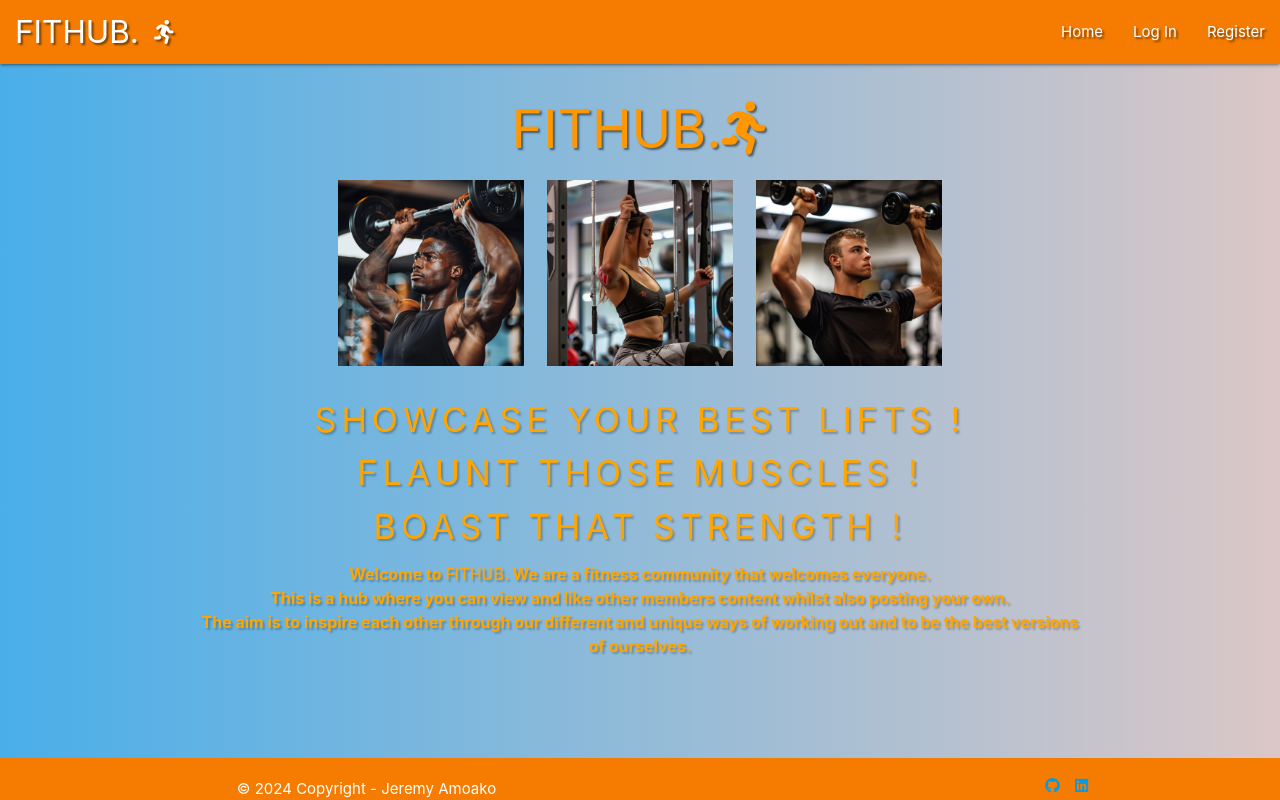
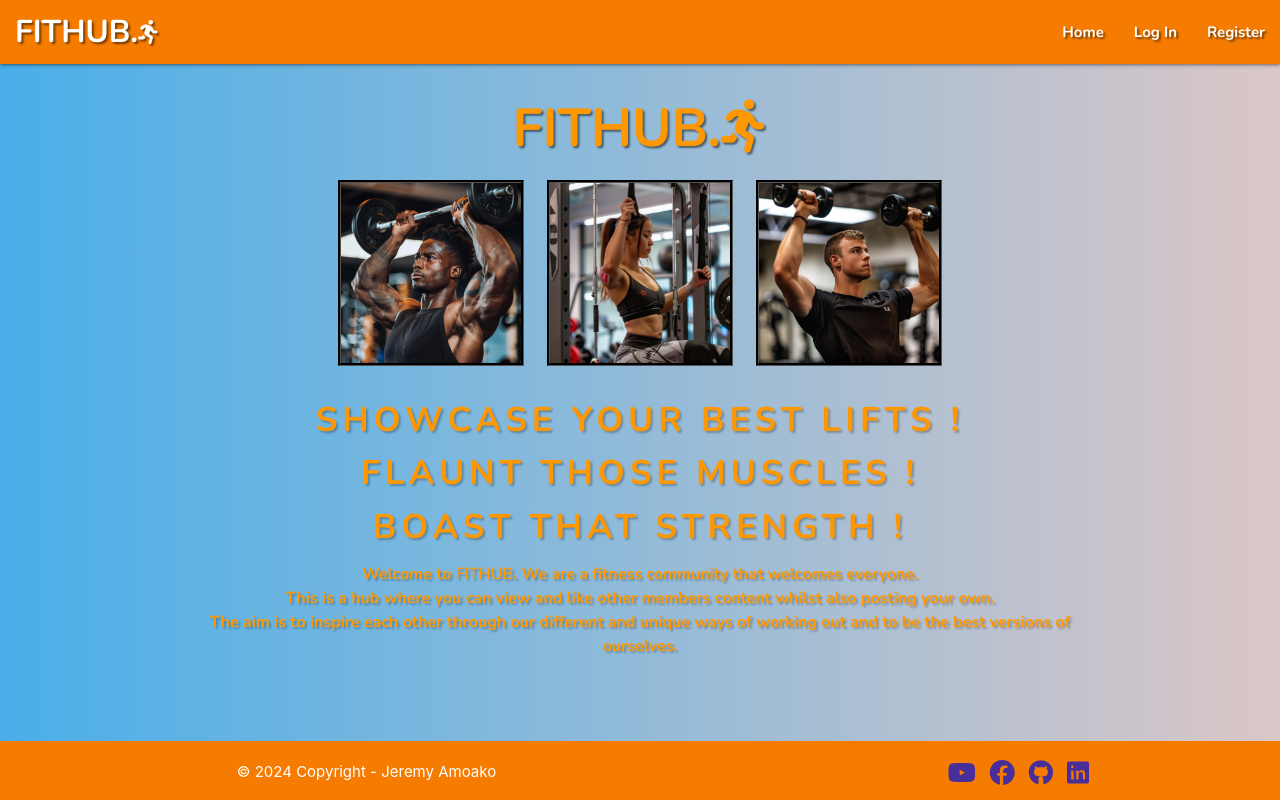
Before and after one commit to JeyAsare/fithub, a Flask app: page /home in a window 1280 px wide. Run offline with Flask 3, Linux system fonts and the light colour scheme; some libraries are stand-ins or nearby versions.

Commit message:
Added extra CSS to home page

```diff
--- a/static/css/style.css
+++ b/static/css/style.css
@@ -22,15 +22,18 @@ body{
 
 .brand-logo{
     margin-left: 15px;
+    font-optical-sizing: auto;
+    font-weight: 700;
+    font-style: normal;
+    font-family: "Nunito", sans-serif;
 }
 
 .inline-block img{
     width: 100%;
+    border-style: groove;
+    border-color: black;
 }
 
-.home-pics{
-    position:relative;
-}
 
 .fa-solid .right{
     line-height: 0;
@@ -57,8 +60,11 @@ body{
 .home-text, .home-para{
     padding: 8px;
     margin: 0;
-    color: orange;
     text-shadow: 2px 2px 2px rgba(0, 0, 0, 0.250);
+    font-optical-sizing: auto;
+    font-weight: 700;
+    font-style: normal;
+    font-family: "Nunito", sans-serif;
 }
 
 .home-para{
@@ -103,3 +109,29 @@ body{
 .card-action{
     z-index: 99;
 }
+
+i.fa-solid.fa-person-running.right {
+    z-index: 9999;
+    margin-left: 0;
+}
+
+h2{
+    font-family: "Nunito", sans-serif;
+    font-optical-sizing: auto;
+    font-weight: 700;
+    font-style: normal;
+}
+
+.nav-links {
+    font-family: "Nunito", sans-serif;
+    font-optical-sizing: auto;
+    font-weight: 700;
+    font-style: normal;
+}
+
+.social-links{
+    font-weight: 700;
+    font-size: x-large;
+    color: rgba(25, 25, 195, 0.794);
+    padding-bottom: 15px;
+}
--- a/templates/add_post.html
+++ b/templates/add_post.html
@@ -1,7 +1,7 @@
 {% extends "base.html"%}
 {% block content %}
 
-    <h3 class="center-align orange-text darken-2">Add Post</h3>
+    <h2 class="center-align orange-text darken-2 text-shadow">Add Post</h2>
 
     <div class="row card-panel blue darken-2">
         <form class="col s12" method="POST" action="{{ url_for('add_post') }}">
--- a/templates/base.html
+++ b/templates/base.html
@@ -6,7 +6,12 @@
     <link rel="stylesheet" href="https://cdnjs.cloudflare.com/ajax/libs/font-awesome/6.5.1/css/all.min.css"
     integrity="sha512-DTOQO9RWCH3ppGqcWaEA1BIZOC6xxalwEsw9c2QQeAIftl+Vegovlnee1c9QX4TctnWMn13TZye+giMm8e2LwA=="
     crossorigin="anonymous" referrerpolicy="no-referrer" type="text/css" />
-    <link rel="stylesheet" href="https://cdnjs.cloudflare.com/ajax/libs/materialize/1.0.0/css/materialize.min.css" type="text/css">
+    <link rel="stylesheet" href="https://cdnjs.cloudflare.com/ajax/libs/materialize/1.0.0/css/materialize.min.css"
+    type="text/css">
+    <link rel="preconnect" href="https://fonts.googleapis.com">
+    <link rel="preconnect" href="https://fonts.gstatic.com" crossorigin>
+    <link href="https://fonts.googleapis.com/css2?family=Nunito:ital,wght@0,200..1000;1,200..1000&display=swap"
+    rel="stylesheet">
     <link rel="stylesheet" href="{{ url_for('static', filename='css/style.css') }}" type="text/css">
     {% block styles %}
     {% endblock %}
@@ -17,8 +22,8 @@
     <header>
         <!-- top navbar -->
         <nav class="text-shadow">
-            <div class="nav-wrapper orange darken-2">
-              <a href="{{ url_for('home') }}" class="brand-logo">FITHUB.<i class="fa-solid fa-person-running right"></i></a>
+            <div class="nav-wrapper orange darken-2 nav-links">
+              <a href="{{ url_for('home') }}" class="brand-logo text-shadow">FITHUB.<i class="fa-solid fa-person-running right"></i></a>
               <a href="#" data-target="mobile-demo" class="sidenav-trigger"><i class="fa-solid fa-bars"></i></a>
               <ul class="right hide-on-med-and-down">
                 <li><a href="{{ url_for('home') }}">Home</a></li>
@@ -35,7 +40,7 @@
           </nav>
         <!-- side bar-->
           <ul class="sidenav" id="mobile-demo">
-            <li><h4 class="center-align">Fithub</h4></li>
+            <li><h4 class="side-nav-title center-align">Fithub</h4></li>
             <li><a href="{{ url_for('home') }}">Home</a></li>
             {% if session.user %}
               <li><a href="{{ url_for('profile', username=session['user']) }}">Profile</a></li>
@@ -67,8 +72,10 @@
   <footer class="page-footer orange darken-2">
     <div class="container">
       <span class="footer-text">© 2024 Copyright - Jeremy Amoako</span>
-      <a href="#"><i class="fa-brands fa-linkedin right"></i></a>
-      <a href="#"><i class="fa-brands fa-github right"></i></a>
+        <a href="https://www.instagram.com/"><i class="fa-brands fa-linkedin social-links right"></i></a>
+        <a href="https://www.github.com/"><i class="fa-brands fa-github social-links right"></i></a>
+        <a href="https://www.facebook.com/"><i class="fa-brands fa-facebook social-links right"></i></a>
+        <a href="https://www.youtube.com/"><i class="fa-brands fa-youtube social-links right"></i></a>
     </div>
   </footer>
 
--- a/templates/community.html
+++ b/templates/community.html
@@ -1,6 +1,6 @@
 {% extends "base.html" %}
 {% block content %}
-  <h3 class="center-align orange-text darken-2">Fithub Community</h3>
+  <h2 class="center-align orange-text darken-2 text-shadow">FITHUB COMMUNITY</h2>
 
     <div class="row card-panel grey lighten-2">
       <form action="{{ url_for('search') }}" method="POST" class="col s12">
--- a/templates/edit_post.html
+++ b/templates/edit_post.html
@@ -1,7 +1,7 @@
 {% extends "base.html"%}
 {% block content %}
 
-    <h3 class="center-align orange-text darken-2">Edit Post</h3>
+    <h2 class="center-align orange-text darken-2 text-shadow">Edit Post</h2>
 
     <div class="row card-panel blue darken-2">
         <form class="col s12" method="POST" action="{{ url_for('edit_post', post_id=post._id) }}">
--- a/templates/home.html
+++ b/templates/home.html
@@ -5,18 +5,18 @@
         <div class="container">
             <div class="row">
                 <div class="col s12 l4 inline-block">
-                    <img class="home-pics" src="/static/images/arm-workout.png">
+                    <img src="/static/images/arm-workout.png">
                 </div>
                 <div class="col s12 l4 inline-block">
-                    <img class="home-pics" src="/static/images/back-workout.png">
+                    <img src="/static/images/back-workout.png">
                 </div>
                 <div class="col s12 l4 inline-block">
-                    <img class="home-pics" src="/static/images/shoulder-workout.png">
+                    <img src="/static/images/shoulder-workout.png">
                 </div>
             </div>
         </div>
         <div class="home-text-container">
-            <div class="text-container center-align">
+            <div class="text-container center-align orange-text darken-2 text-shadow">
                 <h4 class="home-text">Showcase your best lifts !</h4>
                 <h4 class="home-text">Flaunt those muscles !</h4>
                 <h4 class="home-text">Boast that strength !</h4>
```
Also changed, not shown: templates/profile.html (+5 -3 lines).
